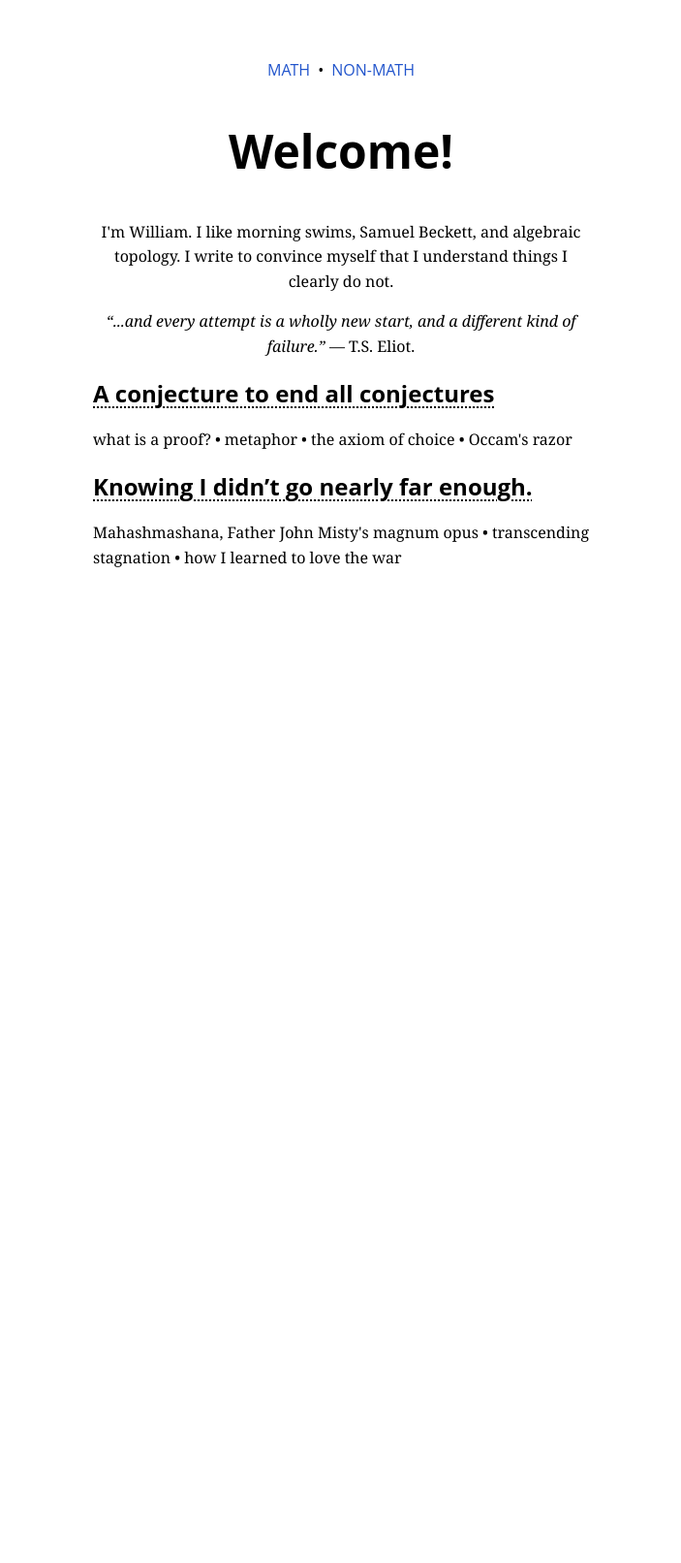
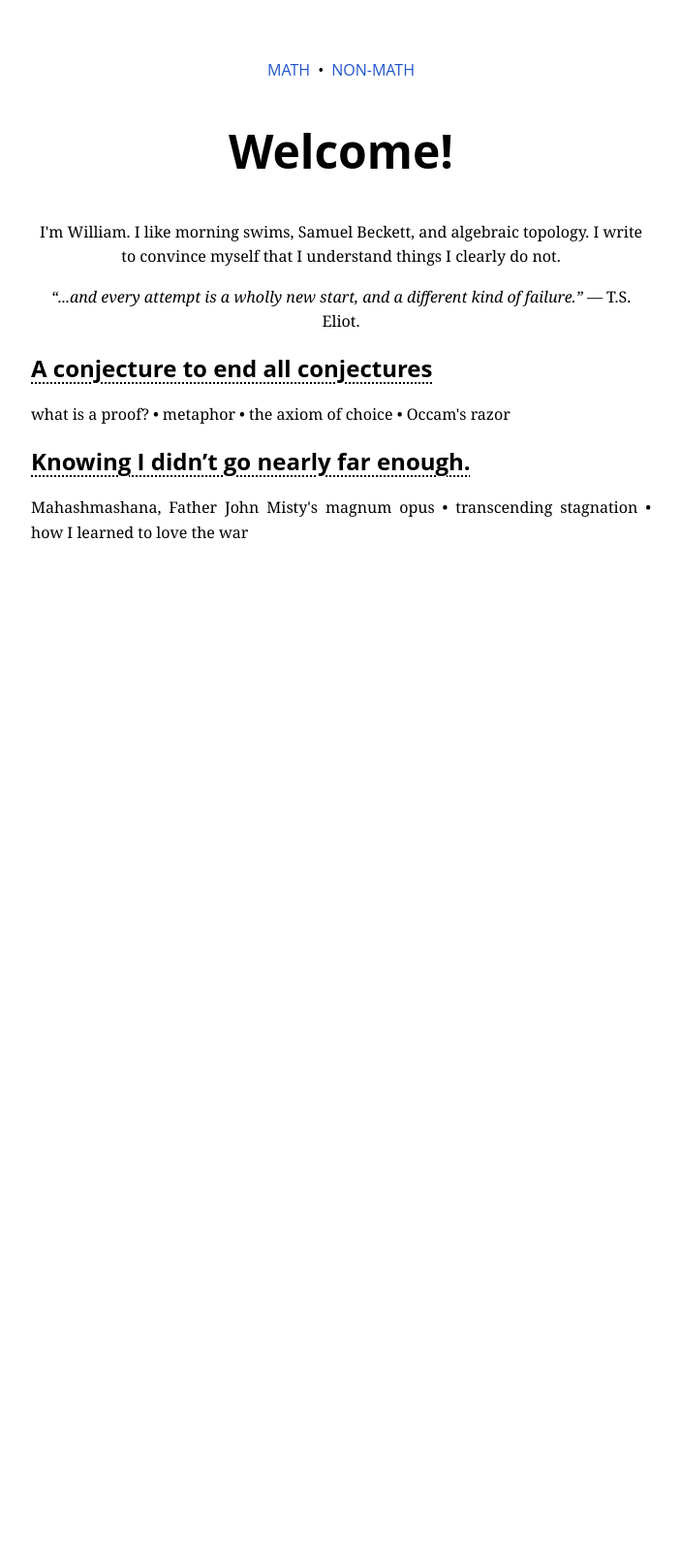
Before and after one commit to williamrygao/williamrygao.github.io, a Jekyll site: the page built from index.md, in a window 1280 px wide. Shown: the whole page at 97% size, without its empty margins (288-991 px from the left). Built offline with Jekyll 4.4.1, drawn with Linux system fonts in a browser that asks for light colours; after the commit the page ends 900 px from its top, so only the background shows below that.

Commit message:
Update style.css

```diff
--- a/assets/css/style.css
+++ b/assets/css/style.css
@@ -1,5 +1,5 @@
 body {
-  margin: 2% 30% 80% 30%;
+  margin: 2% 25% 8% 25%;
   font-family: Georgia, serif;
   color: #000;
   background-color: #fff;
```
